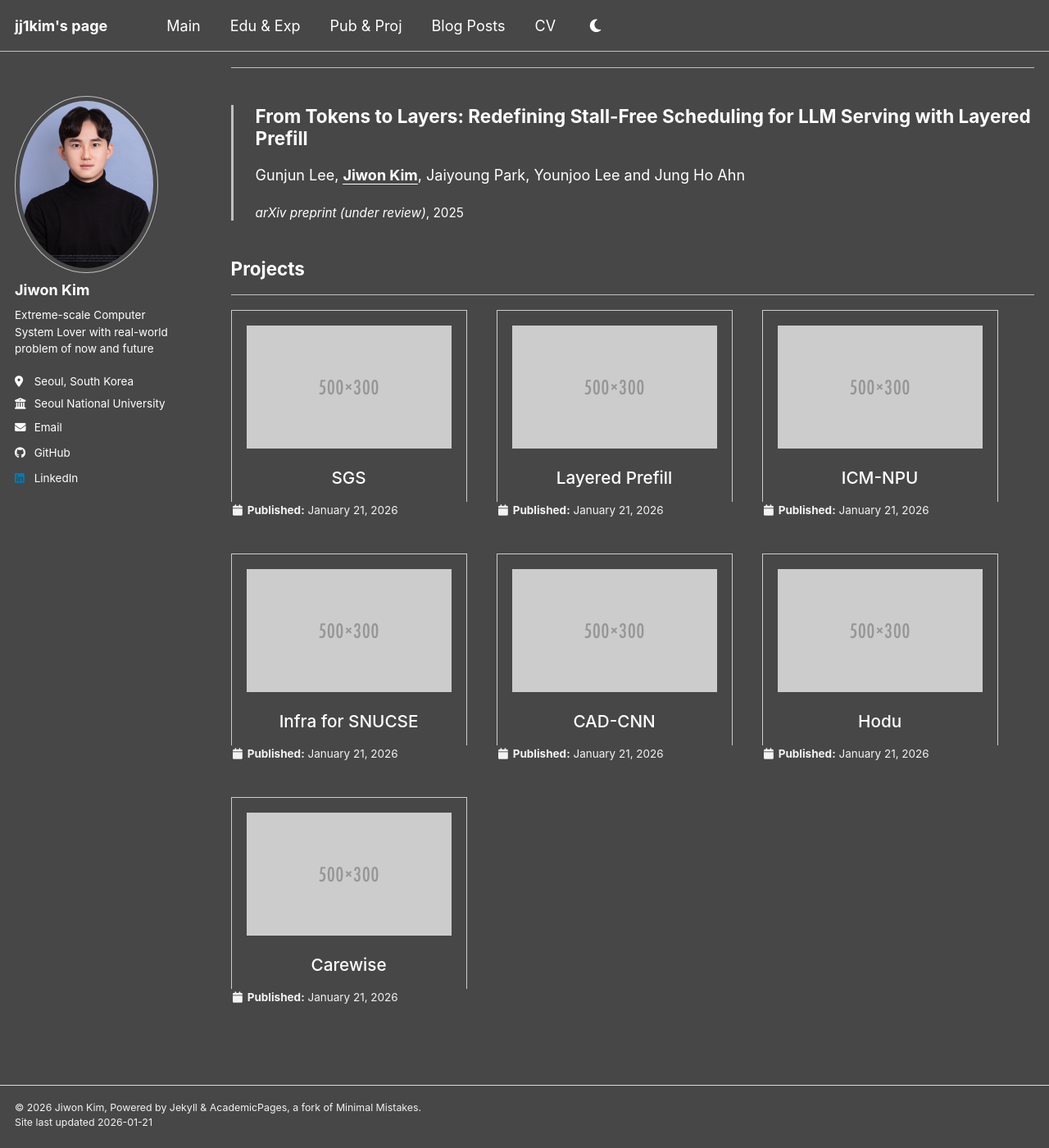
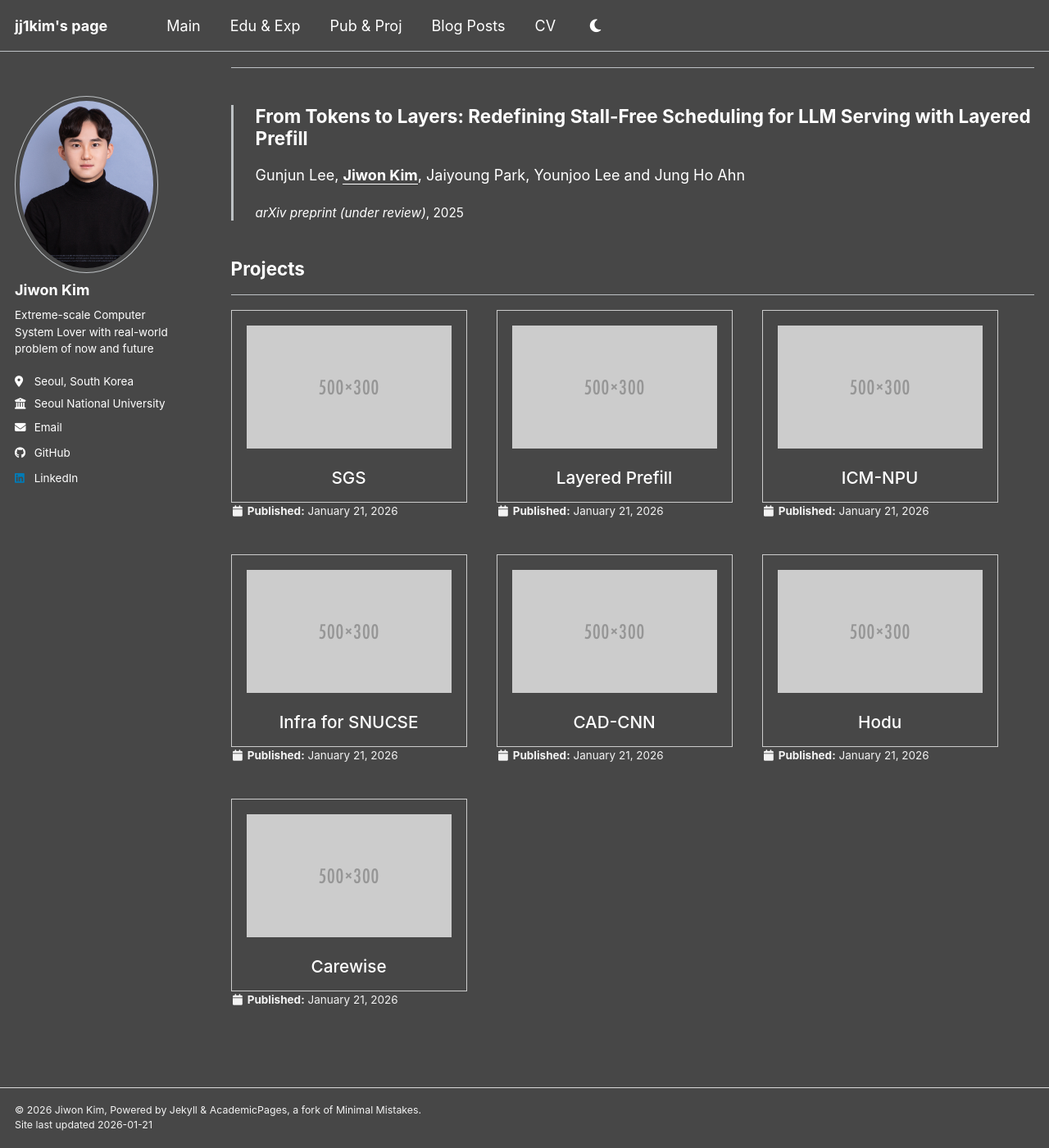
Before and after one commit to jj1kim/jj1kim.github.io, a Jekyll site: the page built from _pages/pub-proj.html, in a window 1280 px wide and 1400 px high, scrolled down 145 px. Shown: the whole window at 82% size. Built offline with Jekyll 4.4.1, drawn with Linux system fonts in a browser that asks for light colours; a script bundle is joined from its source files by our own code; library files that are not in the unit come from our copies.

Commit message:
add bottom line

```diff
--- a/_pages/pub-proj.html
+++ b/_pages/pub-proj.html
@@ -77,7 +77,11 @@ author_profile: true
     flex-direction: column;
     text-decoration: none !important;
     color: inherit;
-    border: 1px solid #999; /* Lighter border for light mode */
+    border: 1px solid #999 !important; /* Lighter border for light mode */
+    border-top: 1px solid #999 !important;
+    border-right: 1px solid #999 !important;
+    border-bottom: 1px solid #999 !important;
+    border-left: 1px solid #999 !important;
     border-radius: 0; /* Sharp corners */
     background-color: var(--global-bg-color);
     transition: transform 0.2s ease;
@@ -87,6 +91,7 @@ author_profile: true
     min-width: fit-content;
     max-width: none;
     overflow: visible !important;
+    box-sizing: border-box !important;
     /* Remove shadow */
     box-shadow: none;
     margin-bottom: 0;
@@ -99,7 +104,11 @@ author_profile: true
 
   /* Dark mode: lighter border */
   html[data-theme="dark"] .portfolio-card {
-    border-color: #ccc; /* Lighter border for dark mode */
+    border-color: #ccc !important; /* Lighter border for dark mode */
+    border-top: 1px solid #ccc !important;
+    border-right: 1px solid #ccc !important;
+    border-bottom: 1px solid #ccc !important;
+    border-left: 1px solid #ccc !important;
   }
 
   /* Image container: padding from border */
@@ -130,12 +139,14 @@ author_profile: true
     margin: 0.75em 1em;
     margin-top: 0.75em;
     margin-bottom: 0.75em;
+    padding-bottom: 0; /* Ensure no padding cuts border */
     text-align: center;
     font-size: 1.15em;
     font-weight: 500;
     text-decoration: none !important;
     color: #000;
     border-bottom: none !important;
+    overflow: visible; /* Allow border to be visible */
   }
 
   /* Remove underline from title when inside link */
```
